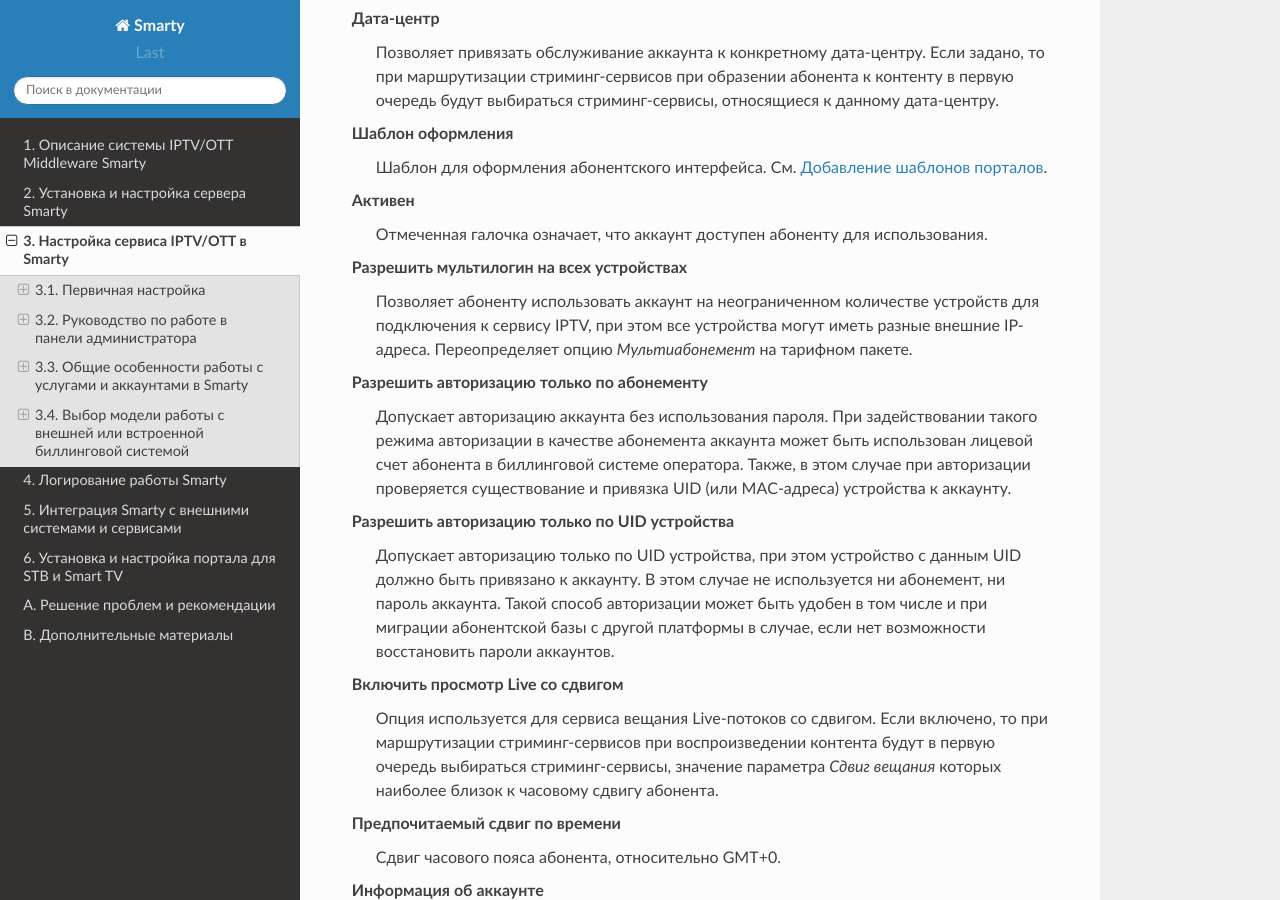
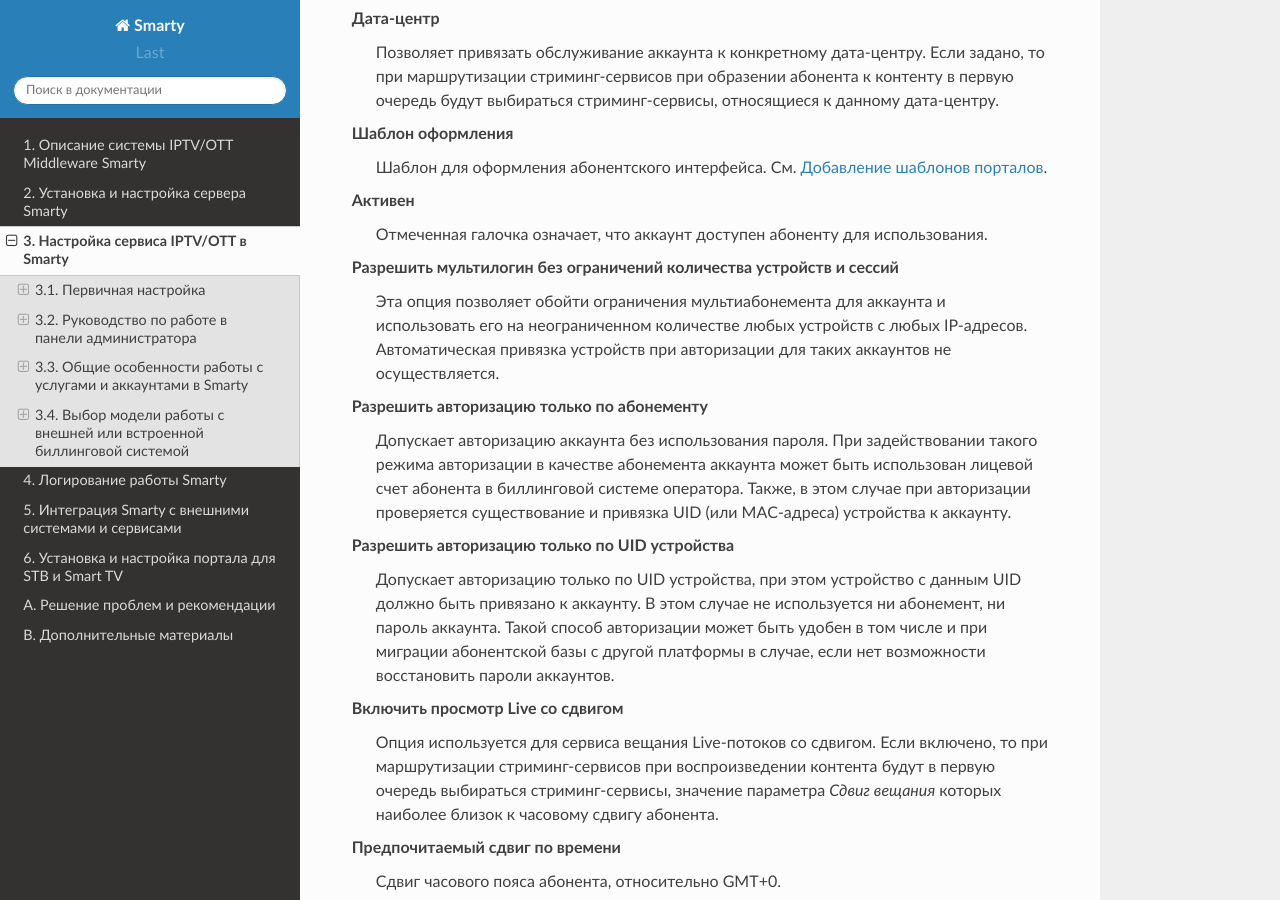
Before and after one commit to sergey-yakovlev/smarty-docs, a Sphinx documentation site: the page built from source/service_configuration.rst, in a window 1280 px wide and 900 px high, scrolled down 31824 px. Built offline with Sphinx 7.4.7 and the Read the Docs theme 2.0.0, drawn with Linux system fonts in a browser that asks for light colours.

Commit message:
мультилогин

```diff
--- a/source/service_configuration.rst
+++ b/source/service_configuration.rst
@@ -1332,9 +1332,10 @@ Client IDs
 Активен
     Отмеченная галочка означает, что аккаунт доступен абоненту для использования.
 
-Разрешить мультилогин на всех устройствах
-    Позволяет абоненту использовать аккаунт на неограниченном количестве устройств для подключения к сервису IPTV,
-    при этом все устройства могут иметь разные внешние IP-адреса. Переопределяет опцию *Мультиабонемент* на тарифном пакете.
+Разрешить мультилогин без ограничений количества устройств и сессий
+    Эта опция позволяет обойти ограничения мультиабонемента для аккаунта и использовать его на неограниченном
+    количестве любых устройств с любых IP-адресов. Автоматическая привязка устройств при авторизации для таких
+    аккаунтов не осуществляется.
 
 Разрешить авторизацию только по абонементу
     Допускает авторизацию аккаунта без использования пароля. При задействовании такого режима авторизации в качестве
```
